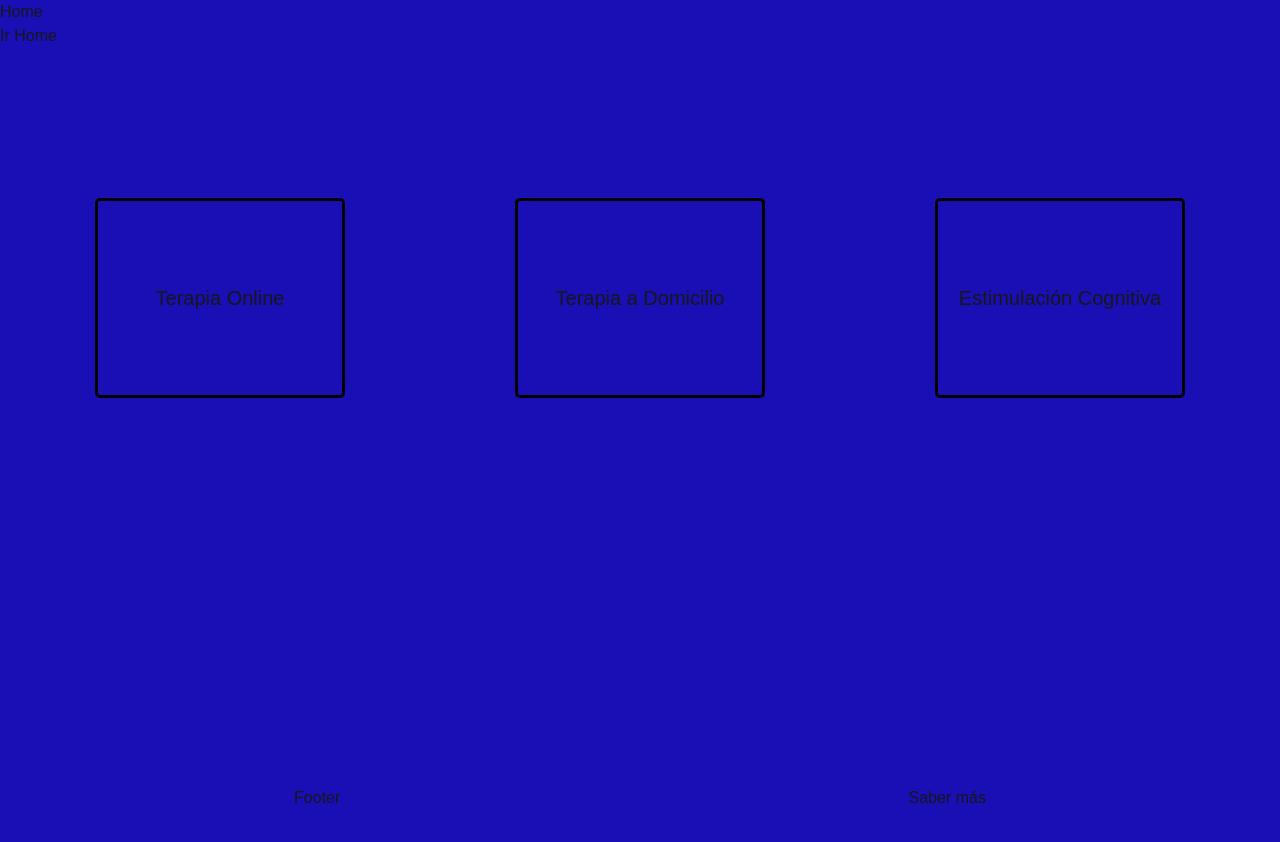
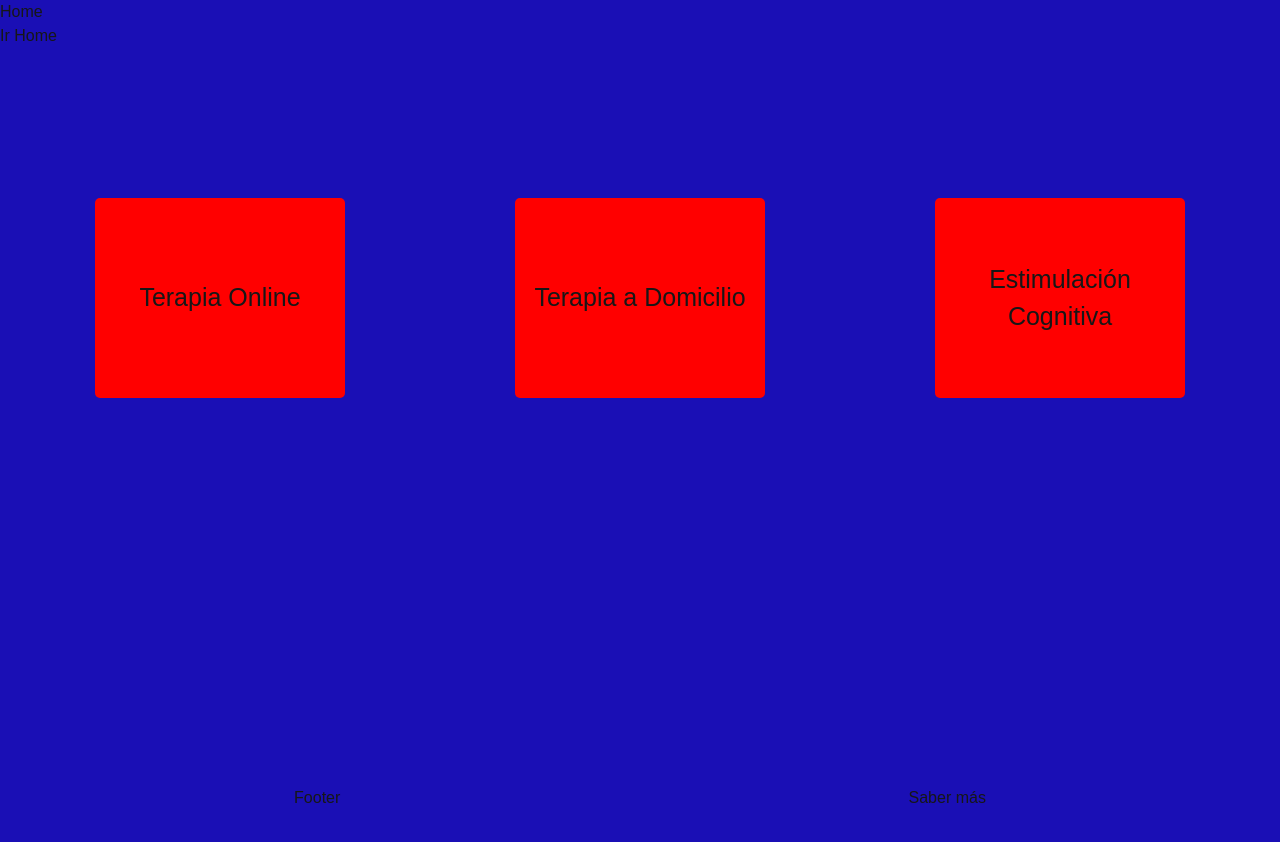
Before and after one commit to programoreno/react, a Next.js app in the folder mi-app/: page /home in a window 1280 px wide. Shown: the top 842 px of the page. Built offline with nearby package versions, Linux system fonts and the light colour scheme.

Commit message:
Hovers en cards y arreglos en el class

```diff
--- a/mi-app/components/Talleres/Talleres.css
+++ b/mi-app/components/Talleres/Talleres.css
@@ -10,13 +10,19 @@ section{
 }
 
 .cards{
-    border: 3px solid black;
+    background-color: red;
     border-radius: 5px;
     width: 250px;
     height: 200px;
-    font-size: 20px;
+    font-size: 25px;
+    text-align: center;
     display:flex;
     flex-direction: column;
     align-items: center;
     justify-content: space-around;
+    transition: 0.5s;
 }
+.cards:hover{
+    transition: 0.5s;
+    transform: scale(1.10);
+}
--- a/mi-app/components/Talleres/index.jsx
+++ b/mi-app/components/Talleres/index.jsx
@@ -3,9 +3,9 @@ import "./Talleres.css"
 export default function Talleres(){
     return(
         <section>
-            <div class="cards">Terapia Online</div>
-            <div class="cards">Terapia a Domicilio</div>
-            <div class="cards">Estimulación Cognitiva</div>
+            <div className="cards">Terapia Online</div>
+            <div className="cards">Terapia a Domicilio</div>
+            <div className="cards">Estimulación Cognitiva</div>
         </section>
     );
 }
```
